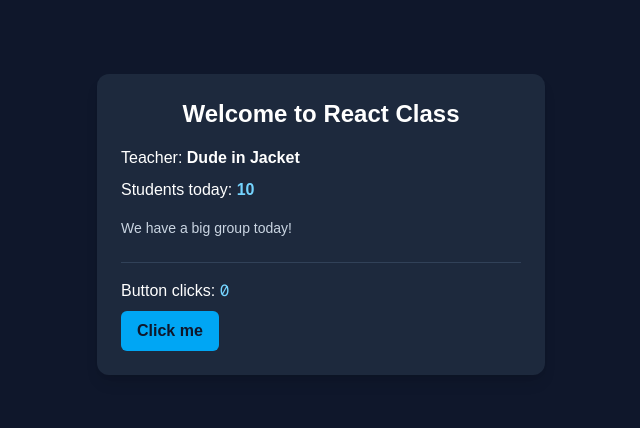
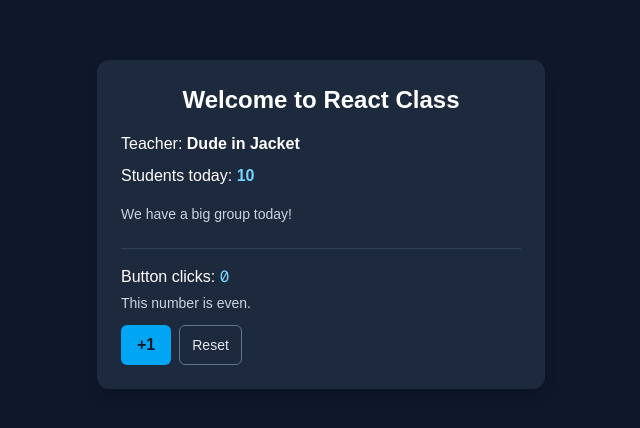
Before and after one commit to tthoma81Debug/CS_404_Live, a Next.js app in the folder examples/React_Props_Tailwind/react-class-demo/: page / in a window 1280 px wide. Shown: the part 176-604 px from the top of the page, without its empty margins (319-959 px from the left). Built offline with nearby package versions, Linux system fonts and the light colour scheme.

Commit message:
working on state

```diff
--- /dev/null
+++ b/examples/React_Props_Tailwind/react-class-demo/src/app/counterControls.js
@@ -0,0 +1,19 @@
+export default function CounterControls({ onIncrement, onReset }) {
+  return (
+    <div className="flex gap-2">
+      <button
+        onClick={onIncrement}
+        className="px-4 py-2 rounded-md bg-sky-500 hover:bg-sky-400 text-slate-900 font-semibold"
+      >
+        +1
+      </button>
+
+      <button
+        onClick={onReset}
+        className="px-3 py-2 rounded-md border border-slate-500 text-slate-200 text-sm"
+      >
+        Reset
+      </button>
+    </div>
+  );
+}
--- /dev/null
+++ b/examples/React_Props_Tailwind/react-class-demo/src/app/counterDisplay.js
@@ -0,0 +1,15 @@
+export default function CounterDisplay({ clicks }) {
+  const isEven = clicks % 2 === 0;
+
+  return (
+    <div className="mb-3">
+      <p className="mb-1">
+        Button clicks:{" "}
+        <span className="font-mono text-sky-300">{clicks}</span>
+      </p>
+      <p className="text-sm text-slate-300">
+        This number is {isEven ? "even" : "odd"}.
+      </p>
+    </div>
+  );
+}
--- a/examples/React_Props_Tailwind/react-class-demo/src/app/page.js
+++ b/examples/React_Props_Tailwind/react-class-demo/src/app/page.js
@@ -1,19 +1,22 @@
 "use client";
 
 import { useState } from "react";
+import CounterDisplay from "./counterDisplay";
+import CounterControls from "./counterControls";
 
 export default function HomePage() {
   const teacherName = "Dude in Jacket";
   const studentCount = 10;
   const hasManyStudents = studentCount > 5;
 
-  // React state:
   const [clicks, setClicks] = useState(0);
 
-  function handleButtonClick() {
-    // Update state
+  function handleIncrement() {
     setClicks(clicks + 1);
-    // (Optionally, can show setClicks(prev => prev + 1) later.)
+  }
+
+  function handleReset() {
+    setClicks(0);
   }
 
   return (
@@ -38,19 +41,16 @@
             : "Small, focused group today."}
         </p>
 
-        {/* State + event handler demo */}
-        <div className="mt-6 border-t border-slate-700 pt-4">
-          <p className="mb-2">
-            Button clicks:{" "}
-            <span className="font-mono text-sky-300">{clicks}</span>
-          </p>
+        {/* Children using props */}
+        <div className="mt-6 border-t border-slate-700 pt-4 space-y-3">
+          {/* Props down: clicks */}
+          <CounterDisplay clicks={clicks} />
 
-          <button
-            onClick={handleButtonClick}
-            className="px-4 py-2 rounded-md bg-sky-500 hover:bg-sky-400 text-slate-900 font-semibold"
-          >
-            Click me
-          </button>
+          {/* Props down: callback functions */}
+          <CounterControls
+            onIncrement={handleIncrement}
+            onReset={handleReset}
+          />
         </div>
       </div>
     </main>
```
